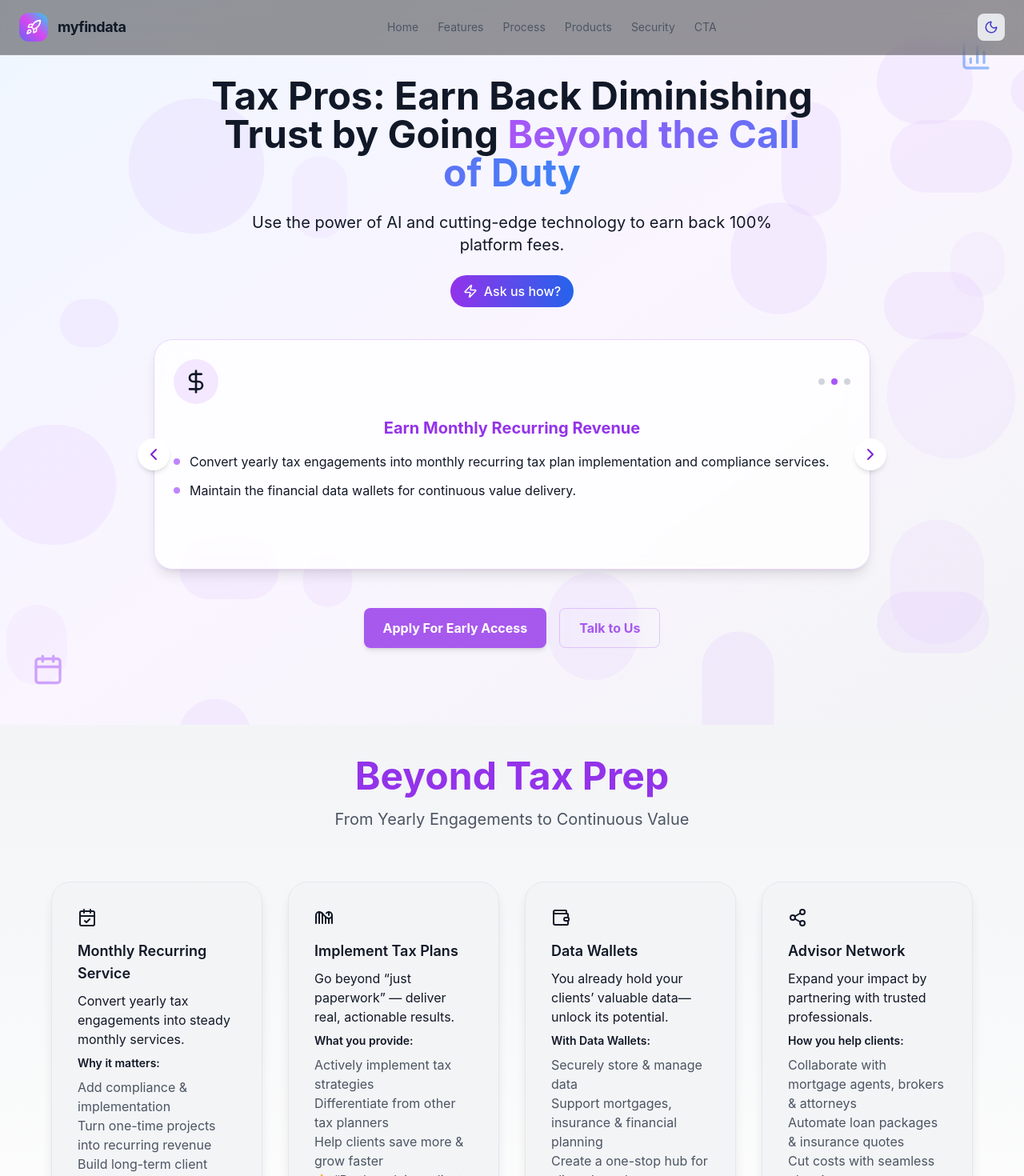
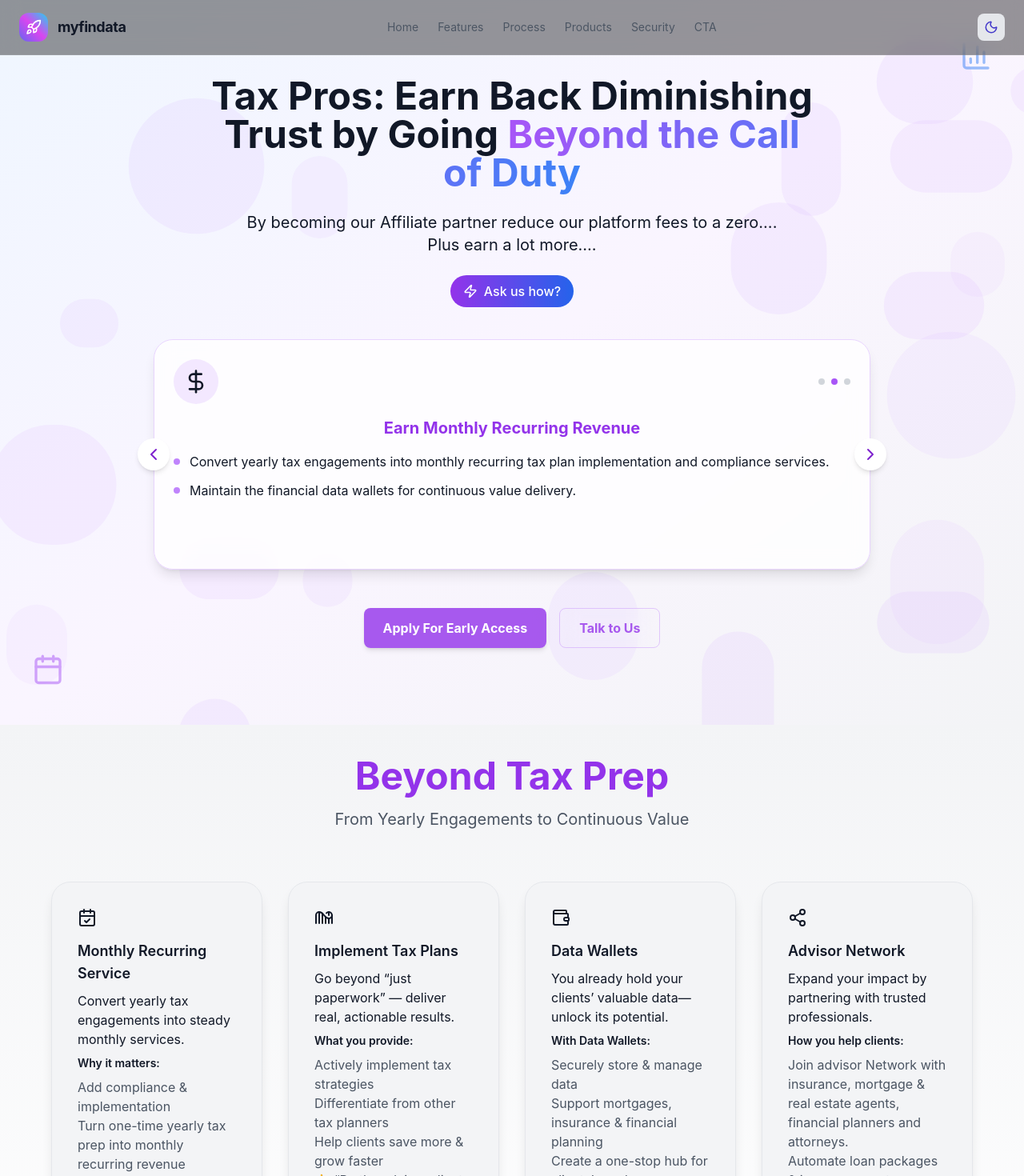
Before and after one commit to iregmember5/fin-data, a React (Vite) app: page / in a window 1280 px wide. Shown: the top 1470 px of the page at 80% size. Built offline with nearby package versions, Linux system fonts and the light colour scheme.

Commit message:
update content

```diff
--- a/src/components/sections/FirstSection.tsx
+++ b/src/components/sections/FirstSection.tsx
@@ -37,7 +37,7 @@
               subtitle: "Convert yearly tax engagements into steady monthly services.",
               Question: "Why it matters:",
               point1: "Add compliance & implementation",
-              point2: "Turn one-time projects into recurring revenue",
+              point2: "Turn one-time yearly tax prep into monthly recurring revenue",
               point3: "Build long-term client relationships",
               footer: "👉 “Turn compliance into continuous value.”",
               icon: <CalendarCheck/>,
@@ -66,7 +66,7 @@
              title: "Advisor Network",
               subtitle: "Expand your impact by partnering with trusted professionals.",
               Question: "How you help clients:",
-              point1: "Collaborate with mortgage agents, brokers & attorneys",
+              point1: "Join advisor Network with insurance, mortgage & real estate agents, financial planners and attorneys.",
               point2: "Automate loan packages & insurance quotes",
               point3: "Cut costs with seamless planning",
               footer: "👉 “Collaborate to deliver more value.”",
--- a/src/components/sections/Hero.tsx
+++ b/src/components/sections/Hero.tsx
@@ -122,11 +122,11 @@
           transition={{ duration: 0.5, delay: 0.2 }}
         >
           <p className="text-lg md:text-xl mb-6">
-            Use the power of AI and cutting-edge technology to earn back 100% platform fees.
+            By becoming our Affiliate partner reduce our platform fees to a zero.... Plus earn a lot more....
           </p>
           <div className="inline-flex items-center px-4 py-2 rounded-full bg-gradient-to-r from-purple-600 to-blue-600 text-white font-medium">
             <Zap size={18} className="mr-2" />
-            <span>Ask us how?</span>
+            <button>Ask us how?</button>
           </div>
         </motion.div>
 
```
